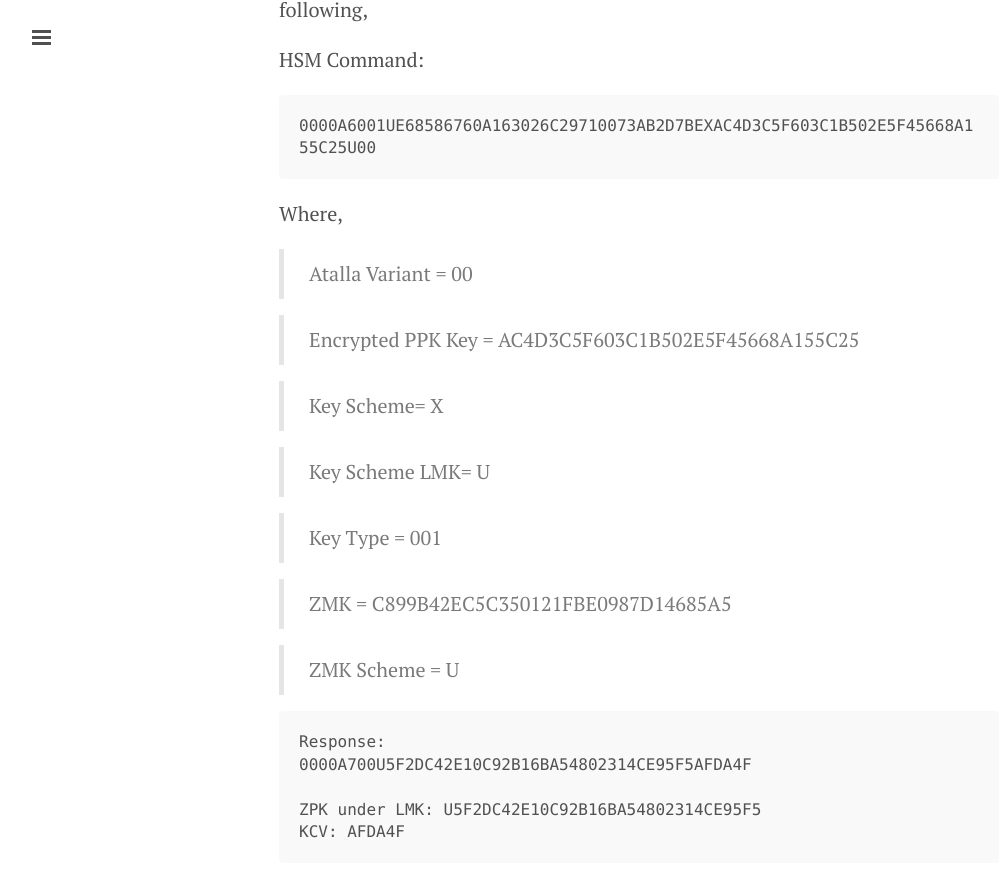
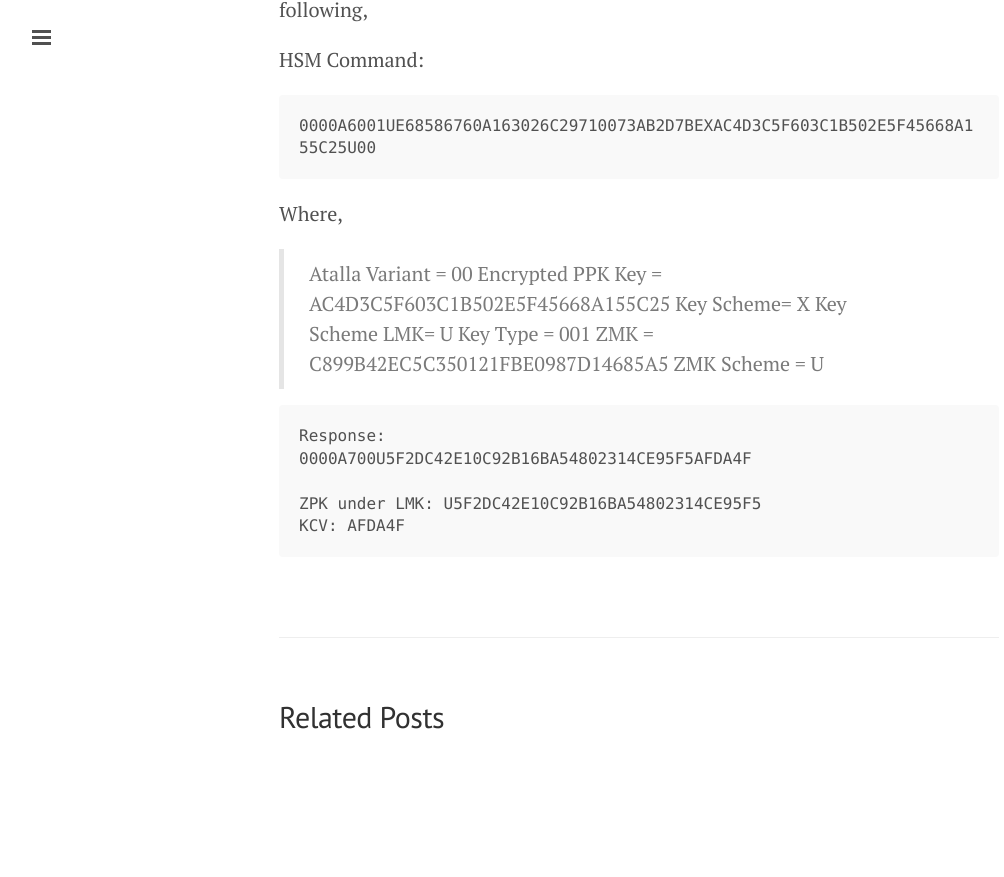
Before and after one commit to glkathrotiya/glkathrotiya.github.io, a Jekyll site: the page built from _posts/2016-03-25-this-is-a-test-post.markdown, in a window 1280 px wide and 900 px high, scrolled down 2003 px. Shown: the top 877 px of the window, without its empty margins (1-1005 px from the left). Built offline with Jekyll 4.4.1, drawn with Linux system fonts in a browser that asks for light colours; after the commit the page ends 2799 px from its top, so only the background shows below that; part of the change alters nothing that is shown.

```diff
--- a/_posts/2016-03-25-this-is-a-test-post.markdown
+++ b/_posts/2016-03-25-this-is-a-test-post.markdown
@@ -3,7 +3,7 @@ published: true
 title: Importing ZPK and ZMK into Thales Payshield 9000 HSM
 layout: post
 tags: [Thales,Payment,HSM,ZPK,ZMK]
-category: Coding, Payment, HSM
+
 ---
 **ZMK**
 
@@ -63,17 +63,11 @@ HSM Command:
 Where,
 
 > Atalla Variant = 00
-
 > Encrypted PPK Key = AC4D3C5F603C1B502E5F45668A155C25
-
 > Key Scheme= X
-
 > Key Scheme LMK= U
-
 > Key Type = 001
-
 > ZMK = C899B42EC5C350121FBE0987D14685A5
-
 > ZMK Scheme = U
 
     Response:
```
